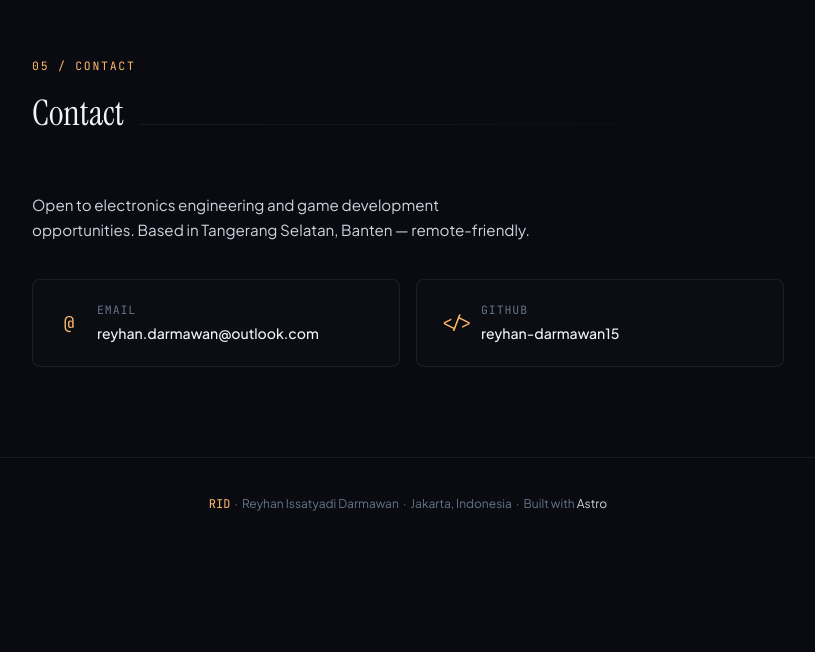
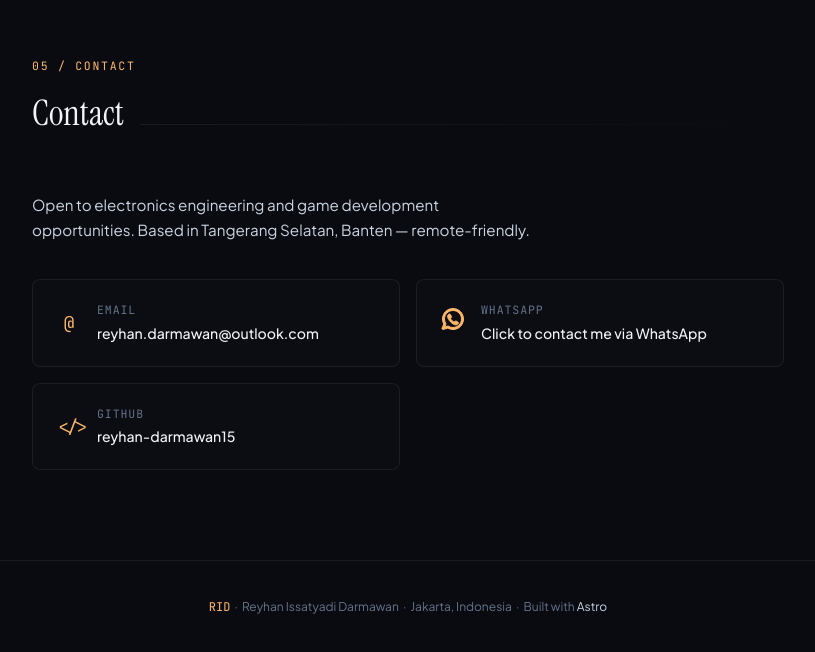
Before and after one commit to reyhan-darmawan15/reyhan-darmawan15.github.io, an Astro site: page / in a window 1280 px wide. Shown: the part 5910-6562 px from the top of the page, without its empty margins (232-1047 px from the left). Before the commit the page ends 6460 px from the top, so only its background shows below. Built offline with nearby package versions, Linux system fonts and the light colour scheme; Astro itself is replaced by a stand-in of ours.

Commit message:
Add WhatsApp contact link

```diff
--- a/src/components/Contact.astro
+++ b/src/components/Contact.astro
@@ -24,6 +24,36 @@
       </a>
 
       <a
+        href="https://wa.me/+6285196104088"
+        class="contact-item"
+        target="_blank"
+        rel="noopener"
+      >
+        <div class="contact-icon">
+          <svg
+            viewBox="0 0 24 24"
+            fill="none"
+            xmlns="http://www.w3.org/2000/svg"
+            stroke="#FFB86A"
+            ><g id="SVGRepo_bgCarrier" stroke-width="0"></g><g
+              id="SVGRepo_tracerCarrier"
+              stroke-linecap="round"
+              stroke-linejoin="round"></g><g id="SVGRepo_iconCarrier">
+              <path
+                fill-rule="evenodd"
+                clip-rule="evenodd"
+                d="M3.50002 12C3.50002 7.30558 7.3056 3.5 12 3.5C16.6944 3.5 20.5 7.30558 20.5 12C20.5 16.6944 16.6944 20.5 12 20.5C10.3278 20.5 8.77127 20.0182 7.45798 19.1861C7.21357 19.0313 6.91408 18.9899 6.63684 19.0726L3.75769 19.9319L4.84173 17.3953C4.96986 17.0955 4.94379 16.7521 4.77187 16.4751C3.9657 15.176 3.50002 13.6439 3.50002 12ZM12 1.5C6.20103 1.5 1.50002 6.20101 1.50002 12C1.50002 13.8381 1.97316 15.5683 2.80465 17.0727L1.08047 21.107C0.928048 21.4637 0.99561 21.8763 1.25382 22.1657C1.51203 22.4552 1.91432 22.5692 2.28599 22.4582L6.78541 21.1155C8.32245 21.9965 10.1037 22.5 12 22.5C17.799 22.5 22.5 17.799 22.5 12C22.5 6.20101 17.799 1.5 12 1.5ZM14.2925 14.1824L12.9783 15.1081C12.3628 14.7575 11.6823 14.2681 10.9997 13.5855C10.2901 12.8759 9.76402 12.1433 9.37612 11.4713L10.2113 10.7624C10.5697 10.4582 10.6678 9.94533 10.447 9.53028L9.38284 7.53028C9.23954 7.26097 8.98116 7.0718 8.68115 7.01654C8.38113 6.96129 8.07231 7.046 7.84247 7.24659L7.52696 7.52195C6.76823 8.18414 6.3195 9.2723 6.69141 10.3741C7.07698 11.5163 7.89983 13.314 9.58552 14.9997C11.3991 16.8133 13.2413 17.5275 14.3186 17.8049C15.1866 18.0283 16.008 17.7288 16.5868 17.2572L17.1783 16.7752C17.4313 16.5691 17.5678 16.2524 17.544 15.9269C17.5201 15.6014 17.3389 15.308 17.0585 15.1409L15.3802 14.1409C15.0412 13.939 14.6152 13.9552 14.2925 14.1824Z"
+                fill="#FFB86A"></path>
+            </g></svg
+          >
+        </div>
+        <div>
+          <div class="contact-label">WhatsApp</div>
+          <div class="contact-value">Click to contact me via WhatsApp</div>
+        </div>
+      </a>
+
+      <a
         href="https://github.com/reyhan-darmawan15"
         target="_blank"
         rel="noopener"
```
